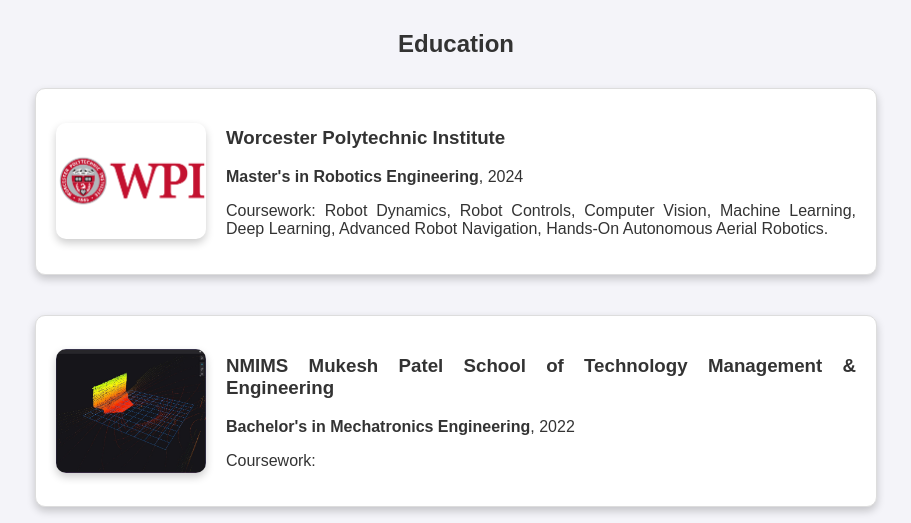
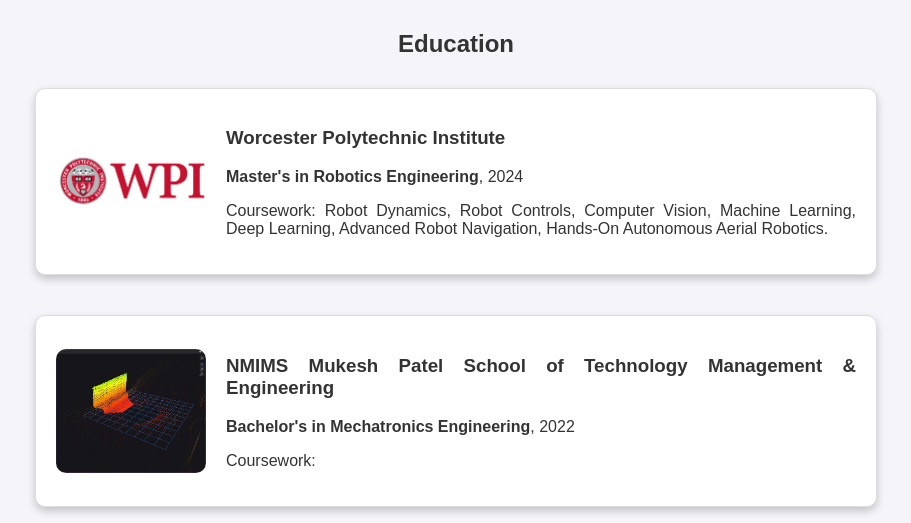
Before and after one commit to miheer-diwan/portfolio, a plain HTML site: page index.html in a window 1280 px wide. Shown: the part 1200-1723 px from the top of the page, without its empty margins (184-1095 px from the left). Drawn offline with Linux system fonts and the light colour scheme.

Commit message:
mod edu image

```diff
--- a/style.css
+++ b/style.css
@@ -118,7 +118,7 @@ html {
     width: 150px; /* Adjust width as needed */
     height: auto;
     border-radius: 10px;
-    box-shadow: 0 4px 8px rgba(0, 0, 0, 0.2);
+    /* box-shadow: 0 4px 8px rgba(0, 0, 0, 0.2); */
 }
 
 .education-description, .experience-description {
```
